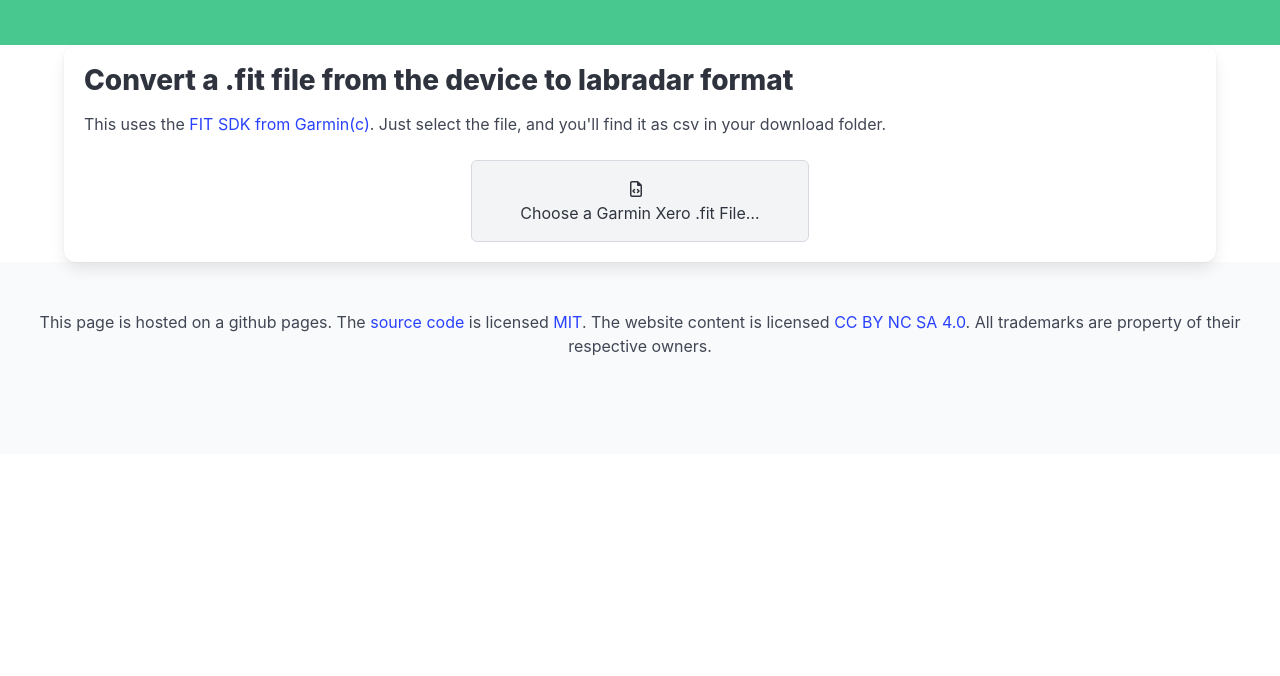
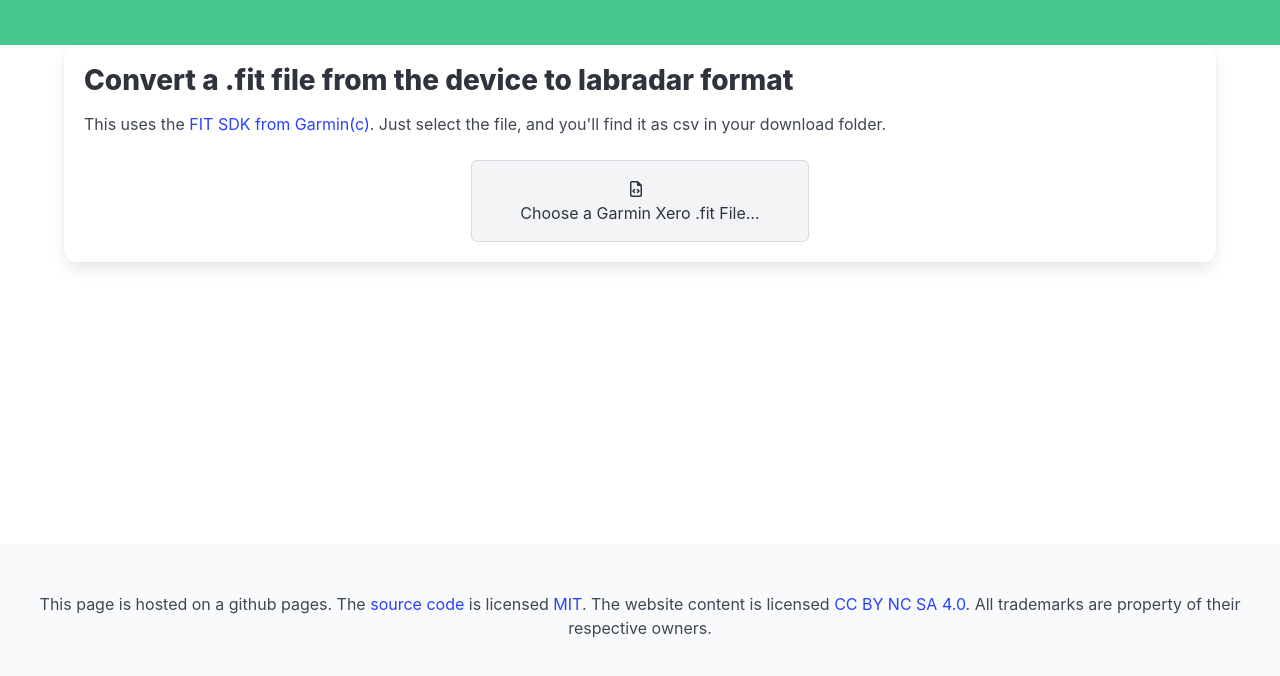
Before and after one commit to useyournose/xeroconv, a plain HTML site: page docs/index.html in a window 1280 px wide. Shown: the part 112-788 px from the top of the page. Drawn offline with nearby package versions, Linux system fonts and the light colour scheme.

```diff
--- a/docs/index.html
+++ b/docs/index.html
@@ -6,7 +6,7 @@
         <title>Convert Garmin Xero Stuff</title>
         <script src="https://kit.fontawesome.com/16e9b86517.js" crossorigin="anonymous"></script>
         <link rel="stylesheet" href="https://cdn.jsdelivr.net/npm/bulma@1.0.1/css/bulma.min.css">
-        <!--link rel="stylesheet" href="style.css"-->
+        <link rel="stylesheet" href="style.css">
     </head>
     <body id="page-container">
         <div id="content-wrap">
```
